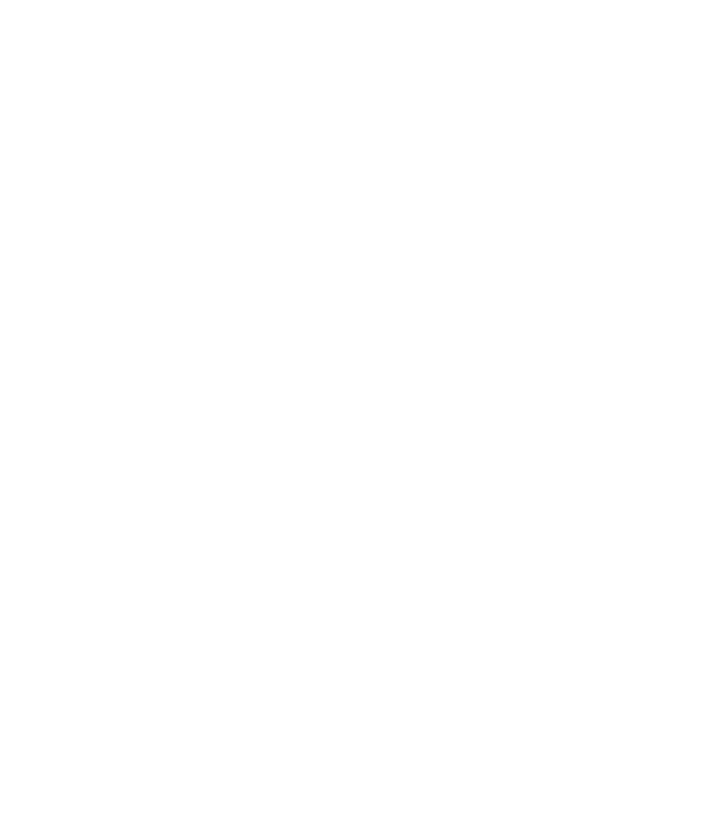
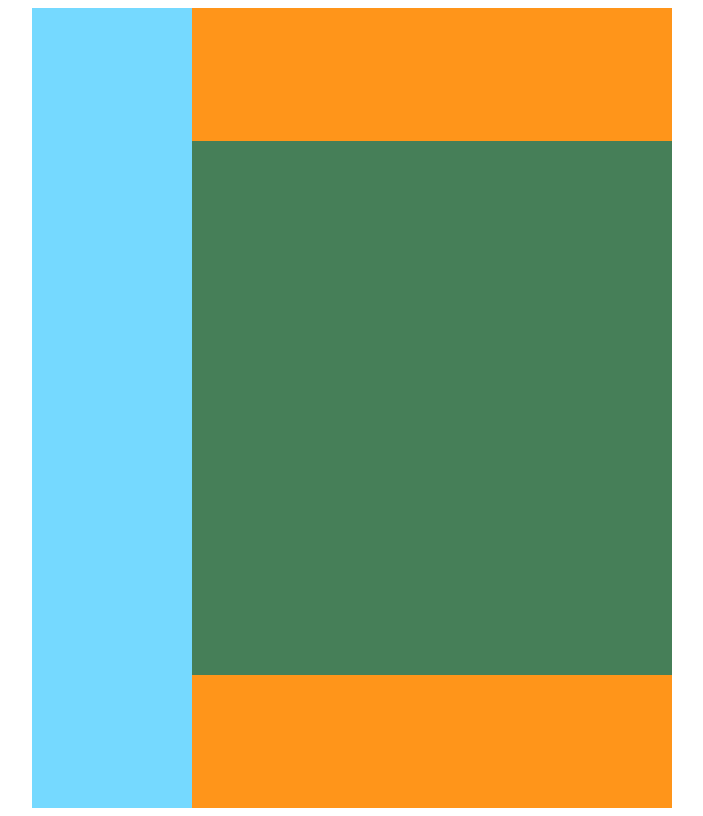
Before and after one commit to Kathyrivas/MusicWebsite, a plain HTML site: page index.html in a window 1280 px wide. Shown: the whole page, without its empty margins (296-999 px from the left). Drawn offline with Linux system fonts and the light colour scheme.

Commit message:
Update index.html

```diff
--- a/index.html
+++ b/index.html
@@ -4,7 +4,7 @@
 		<meta charset="utf-8">
 		<meta name="viewport" content="width=device-width, initial-scale=1">
 		<title>Music Website</title>
-		<link rel="stylesheet" href="phone.css" />
+		<link rel="stylesheet" href="style.css" />
 	</head>
 
 
```
